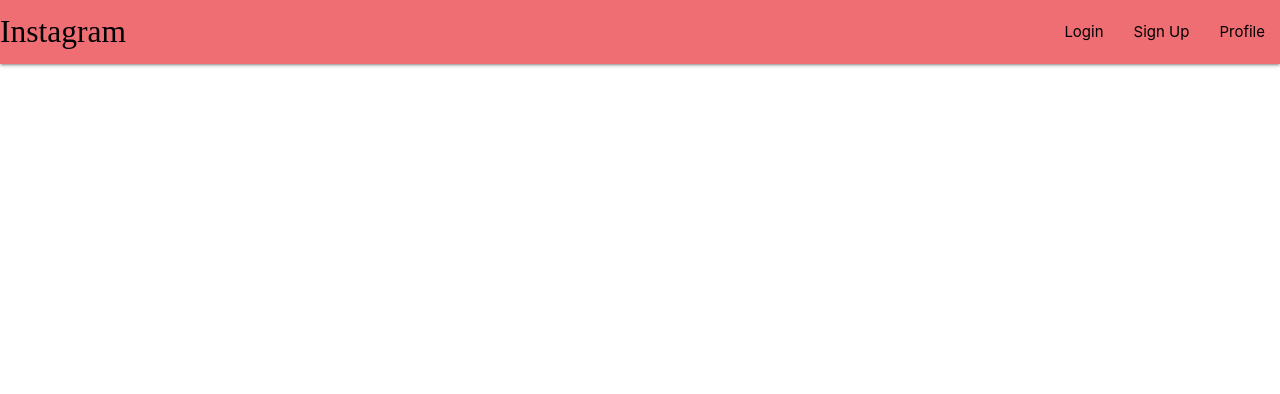
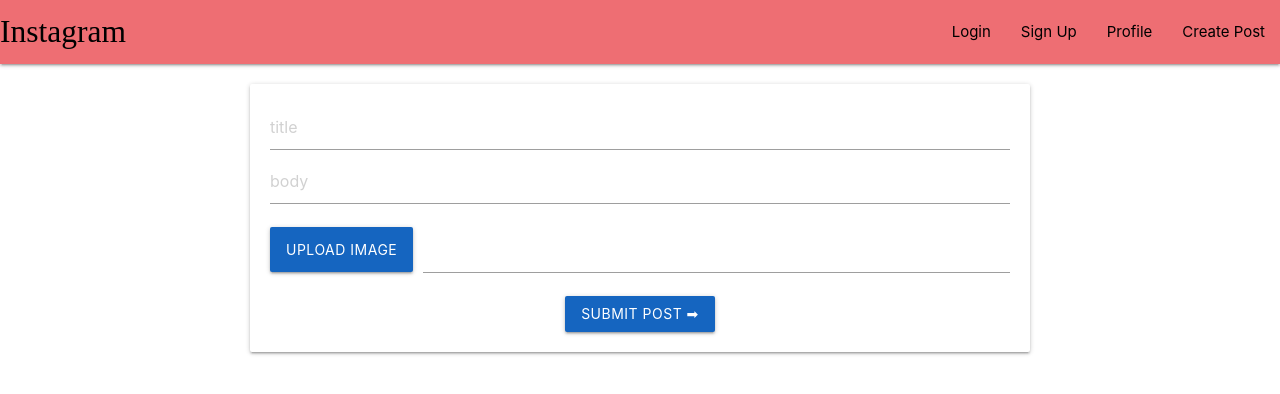
Before and after one commit to JAgrit20/Instagram-Clone, a React (Create React App) app in the folder client/: page /create in a window 1280 px wide. Shown: the top 394 px of the page. Built offline with nearby package versions, Linux system fonts and the light colour scheme; a web font is replaced by a local one.

Commit message:
UI complete

```diff
--- a/client/public/index.html
+++ b/client/public/index.html
@@ -2,6 +2,7 @@
 <html lang="en">
   <head>
     <meta charset="utf-8" />
+    <link href="https://fonts.googleapis.com/icon?family=Material+Icons" rel="stylesheet">
      <!-- Compiled and minified CSS -->
      <link rel="stylesheet" href="https://cdnjs.cloudflare.com/ajax/libs/materialize/1.0.0/css/materialize.min.css">
     <link rel="icon" href="%PUBLIC_URL%/favicon.ico" />
--- a/client/src/App.css
+++ b/client/src/App.css
@@ -20,8 +20,14 @@
   display: flex;
   flex-wrap: wrap;
   justify-content:space-around;
+}
+.home{
 
-
+}
+.home-card{
+  max-width: 500px;
+  height: wrap;
+  margin:26px auto;
 }
 .items{
   width:30%;
--- a/client/src/App.js
+++ b/client/src/App.js
@@ -1,4 +1,4 @@
-
+import React from 'react';
 import './App.css';
 import NavBar from './components/navbar'
 import {BrowserRouter, Route} from 'react-router-dom'
@@ -6,6 +6,7 @@
 import SignIn from './components/screens/login'
 import Signup from './components/screens/signUp'
 import Profile from './components/screens/profile'
+import CreatePost from './components/screens/createpost'
 
 
 function App() {
@@ -24,6 +25,10 @@
     <Route path="/SignUp">
     <Signup/>
     </Route>
+    <Route path="/create">
+    <CreatePost/>
+    </Route>
+
 
    </BrowserRouter>
   );
--- a/client/src/components/navbar.js
+++ b/client/src/components/navbar.js
@@ -10,6 +10,7 @@
             <li><Link to="/SignIn">Login</Link></li>
             <li><Link to="/SignUp">Sign Up</Link></li>
             <li><Link to="/profile">Profile</Link></li>
+            <li><Link to="/create">Create Post</Link></li>
           </ul>
         </div>
       </nav>
--- /dev/null
+++ b/client/src/components/screens/createpost.js
@@ -0,0 +1,43 @@
+import React from 'react';
+const createPost = ()=>{
+    return (
+    <>
+   <div className="card input-filled"
+   style={{margin:"20px 250px 250px", maxwidth:"500px",padding:"20px",textAlign:"center"}}>
+   <input type="text" placeholder="title"/>
+<input type="text" placeholder="body"/>
+<div className="file-field input-field">
+        <div className="btn  #1565c0 blue darken-3">
+            <span>Upload Image</span>
+            <input type="file"/>
+
+        </div>
+        <div className="file-path-wrapper">
+        <input className="file-path validate" type="text"/>
+    </div>
+
+        </div>
+        <button className="btn waves-effect waves-light #1565c0 blue darken-3" type="submit" name="action">Submit Post ➡
+
+  </button>
+   </div>
+    </>
+
+    )
+}
+
+export default createPost
+
+{/* <div className="card input-filled">
+
+    <div className="file-field input-field">
+        <div className="btn">
+            <span>File</span>
+            <input type="file">
+        </div>
+    <div className="file-path-wrapper">
+        <input className="file-path validate" type="text">
+    </div>
+</div>
+
+</div> */}
--- a/client/src/components/screens/home.js
+++ b/client/src/components/screens/home.js
@@ -2,7 +2,38 @@
 
 const Home =()=>{
 
-return <h1>Home</h1>
+return (
+    <div className="home">
+        <div className="card home-card">
+            <h5>Jagrit</h5>
+            <div className="card-image">
+                <img src="https://images.unsplash.com/photo-1541874760634-a0da8ee7415b?ixlib=rb-1.2.1&ixid=eyJhcHBfaWQiOjc1MjQyfQ&auto=format&fit=crop&w=334&q=80"/>
+         </div>
+         <div className="card-content">
+         <i class="material-icons" style={{color:"red"}}>favorite</i>
+             <h6>title</h6>
+             <p>This is an amazing post</p>
+             <input type="text" placeholder="add comments here"/>
+         </div>
+
+    </div>
+
+    <div className="card home-card">
+            <h5>Jagrit</h5>
+            <div className="card-image">
+                <img src="https://images.unsplash.com/photo-1541874760634-a0da8ee7415b?ixlib=rb-1.2.1&ixid=eyJhcHBfaWQiOjc1MjQyfQ&auto=format&fit=crop&w=334&q=80"/>
+         </div>
+         <div className="card-content">
+             <h6>title</h6>
+             <p>This is an amazing post</p>
+             <input type="text" placeholder="add comments here"/>
+         </div>
+
+    </div>
+
+
+    </div>
+)
 }
 
 export default Home
```
